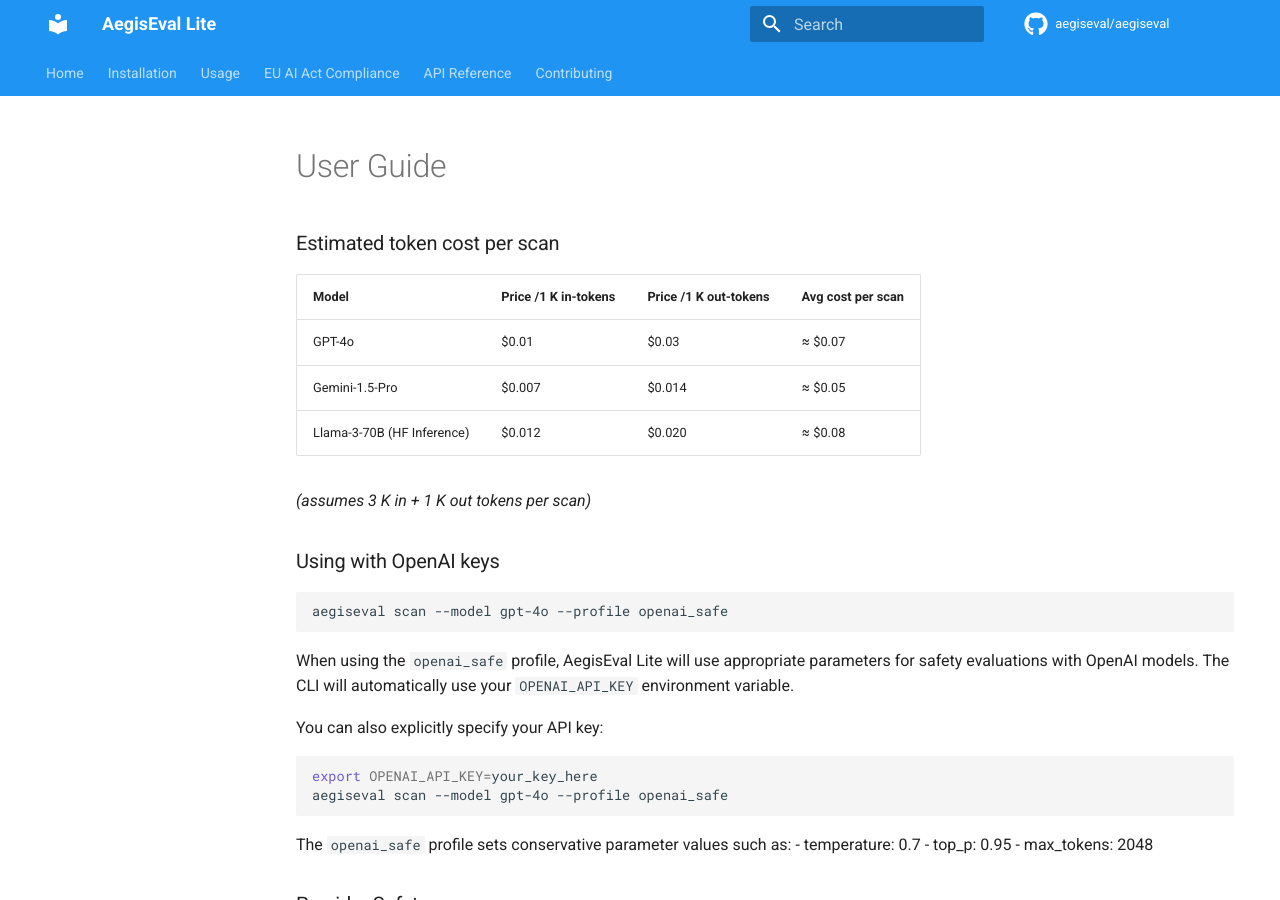
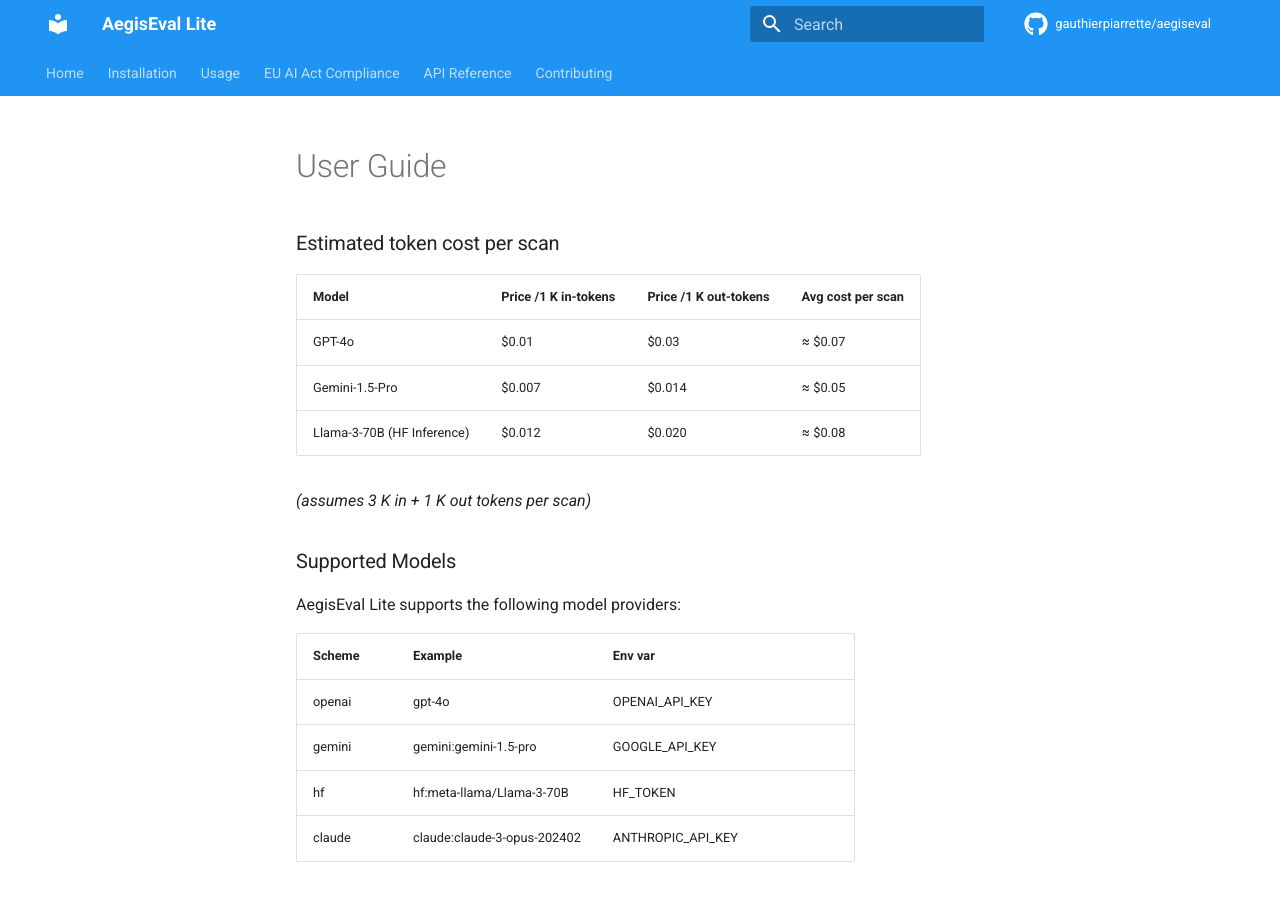
Before and after one commit to gauthierpiarrette/aegiseval, an MkDocs documentation site: the page built from docs/user_guide.md, in a window 1280 px wide and 900 px high. Built offline with MkDocs 1.6.1 and Material for MkDocs 9.7.7, drawn with Linux system fonts in a browser that asks for light colours; comment, search, counter and statistics services are not loaded.

Commit message:
docs: Update CLI, README and user documentation

````diff
--- a/docs/user_guide.md
+++ b/docs/user_guide.md
@@ -8,6 +8,17 @@
 | Llama-3-70B (HF Inference) | $0.012 | $0.020 | ≈ $0.08 |
 
 *(assumes 3 K in + 1 K out tokens per scan)*
+
+### Supported Models
+
+AegisEval Lite supports the following model providers:
+
+| Scheme | Example | Env var |  |
+|--------|---------|---------|--|
+| openai | gpt-4o | OPENAI_API_KEY |  |
+| gemini | gemini:gemini-1.5-pro | GOOGLE_API_KEY |  |
+| hf | hf:meta-llama/Llama-3-70B | HF_TOKEN |  |
+| claude | claude:claude-3-opus-202402 | ANTHROPIC_API_KEY |  |
 
 ### Using with OpenAI keys
 ```bash
--- a/mkdocs.yml
+++ b/mkdocs.yml
@@ -1,8 +1,8 @@
 site_name: AegisEval Lite
 site_description: A zero-infrastructure CLI tool that safety-tests LLMs, maps failures to EU-AI-Act articles, and outputs JSON + PDF + README badge.
 site_author: AegisEval Team
-repo_url: https://github.com/aegiseval/aegiseval
-repo_name: aegiseval/aegiseval
+repo_url: https://github.com/gauthierpiarrette/aegiseval
+repo_name: gauthierpiarrette/aegiseval
 
 theme:
   name: material
````
Also changed, not shown: README.md (+14 -0 lines), 2 other files.
